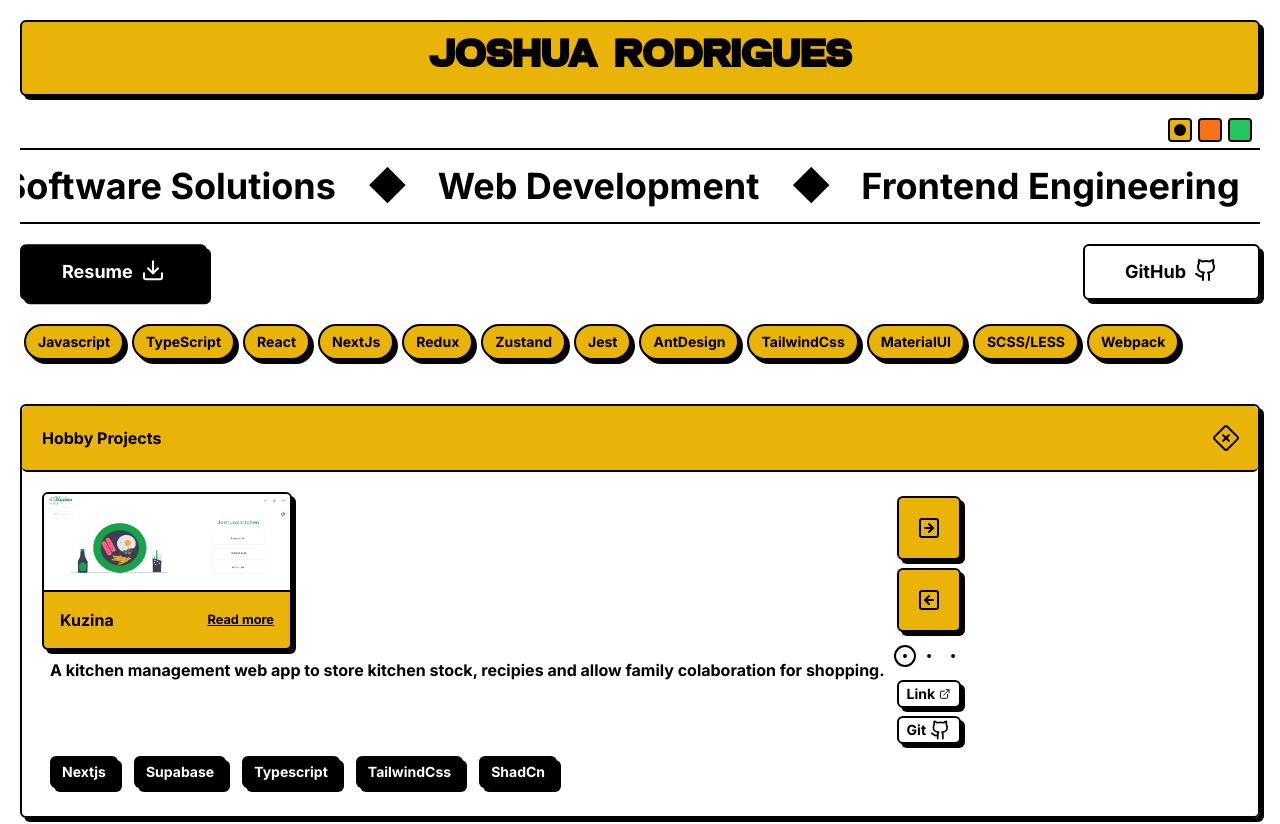
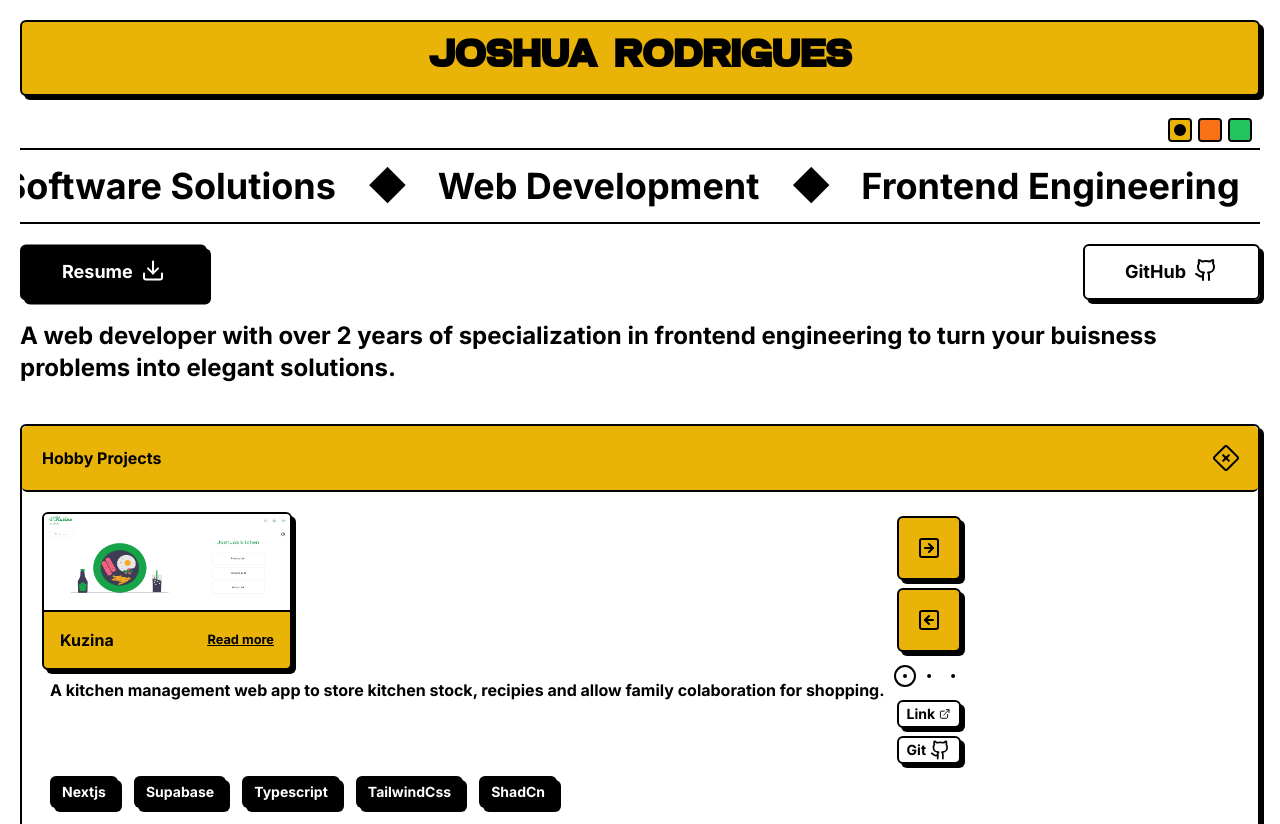
Before and after one commit to Joshuajrodrigues/dev-portfolio, a Next.js app: page / in a window 1280 px wide. Shown: the top 824 px of the page. Built offline with nearby package versions, Linux system fonts and the light colour scheme.

Commit message:
ui layout changes

```diff
--- a/app/page.tsx
+++ b/app/page.tsx
@@ -7,6 +7,7 @@ import ColorPicker from "@/components/colorPicker";
 import Contact from "@/components/contact";
 import Github from "@/components/github";
 import Header from "@/components/header";
+import Intro from "@/components/intro";
 import Marquee from "@/components/marquee";
 import Projects from "@/components/projects";
 import Resume from "@/components/resume";
@@ -45,21 +46,10 @@ export default function Home() {
           <Resume />
           <Github />
         </div>
+        <section className="flex flex-wrap py-5">
+        <Intro/>
+        </section>
 
-        <section className="flex flex-wrap py-5">
-          <Badge content="Javascript" />
-          <Badge content="TypeScript" />
-          <Badge content="React" />
-          <Badge content="NextJs" />
-          <Badge content="Redux" />
-          <Badge content="Zustand" />
-          <Badge content="Jest" />
-          <Badge content="AntDesign" />
-          <Badge content="TailwindCss" />
-          <Badge content="MaterialUI" />
-          <Badge content="SCSS/LESS" />
-          <Badge content="Webpack" />
-        </section>
         <section className="w-full flex flex-col justify-center items-center">
           {/* <Accordion question="Blog" answer="test" /> */}
           <Accordion open={true} question="Hobby Projects" answer={<Projects />} />
--- a/components/about.tsx
+++ b/components/about.tsx
@@ -2,12 +2,13 @@ import React from "react";
 
 import Tags from "./tags";
 import { ExternalLink } from "lucide-react";
+import Badge from "./badge";
 
 const About = () => {
   return (
     <div>
       <section className="w-full flex flex-wrap">
-      <Tags>Completed computer engineering in 2021</Tags>
+        <Tags>Completed computer engineering in 2021</Tags>
         <Tags>Over 2 years of industry experience</Tags>
         <Tags>
           <a href="https://www.teknorix.com/" target="_blank">
@@ -19,7 +20,8 @@ const About = () => {
                 className="w-2 mx-1 inline"
               />
               <u>Teknorix Pvt Ltd </u>
-              <ExternalLink size={8} className="mr-1 inline text-xs" />since 2021
+              <ExternalLink size={8} className="mr-1 inline text-xs" />
+              since 2021
             </p>
           </a>
         </Tags>
@@ -29,7 +31,21 @@ const About = () => {
         <Tags>Daily evening runs</Tags>
         <Tags>Cat person but owns a dog and 💖 him too.</Tags>
       </section>
-
+      <h3 className="p-2 text-bold"> <u>Tech stack:</u> </h3>
+      <section className="flex flex-wrap ">
+        <Badge content="Javascript" />
+        <Badge content="TypeScript" />
+        <Badge content="React" />
+        <Badge content="NextJs" />
+        <Badge content="Redux" />
+        <Badge content="Zustand" />
+        <Badge content="Jest" />
+        <Badge content="AntDesign" />
+        <Badge content="TailwindCss" />
+        <Badge content="MaterialUI" />
+        <Badge content="SCSS/LESS" />
+        <Badge content="Webpack" />
+      </section>
     </div>
   );
 };
--- a/components/card.tsx
+++ b/components/card.tsx
@@ -1,3 +1,5 @@
+"use client"
+import { useTheme } from "@/store/theme";
 import { cn } from "@/utils/helper";
 import { ReactNode } from "react";
 
@@ -8,9 +10,10 @@ type Props = {
 };
 
 export default function Card({ heading, paragraph,className }: Props) {
+  const theme = useTheme((s) => s.theme);
   return (
     <div className={cn(
-        "w-[250px] rounded-md border-2 border-black bg-[#bc95d4] font-bold shadow-[4px_4px_0px_0px_rgba(0,0,0,1)]",className)}>
+        `w-[250px] rounded-md border-2 border-black ${theme} font-bold shadow-[4px_4px_0px_0px_rgba(0,0,0,1)]`,className)}>
       <div className="border-b-2 border-black p-4">
         <>{heading}</>
       </div>
--- /dev/null
+++ b/components/intro.tsx
@@ -0,0 +1,17 @@
+"use client";
+
+import { useTheme } from "@/store/theme";
+
+const Intro = () => {
+  const theme = useTheme((s) => s.theme);
+  return (
+    <div className="text-2xl font-bold">
+      <h2>
+        A web developer with over 2 years of specialization in frontend
+        engineering to turn your buisness problems into elegant solutions.
+      </h2>
+    </div>
+  );
+};
+
+export default Intro;
--- a/components/resume.tsx
+++ b/components/resume.tsx
@@ -7,7 +7,7 @@ export default function Resume() {
   return (
     <motion.div
       animate={{
-        y: [1, 3, 5, 3, 1, -3, -5, -3],
+        y: [1, 2, 3,2, 1, -2,-3,-2],
       }}
       transition={{
         duration: 1,
```
